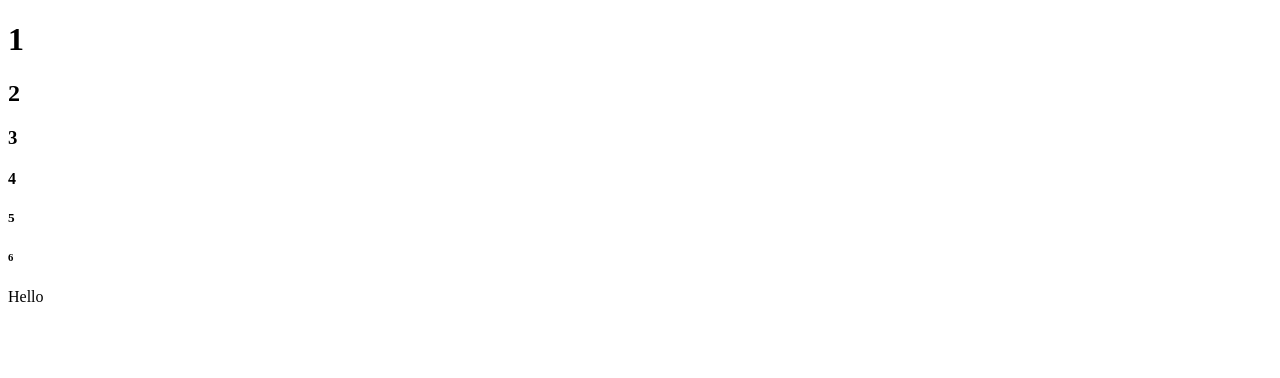
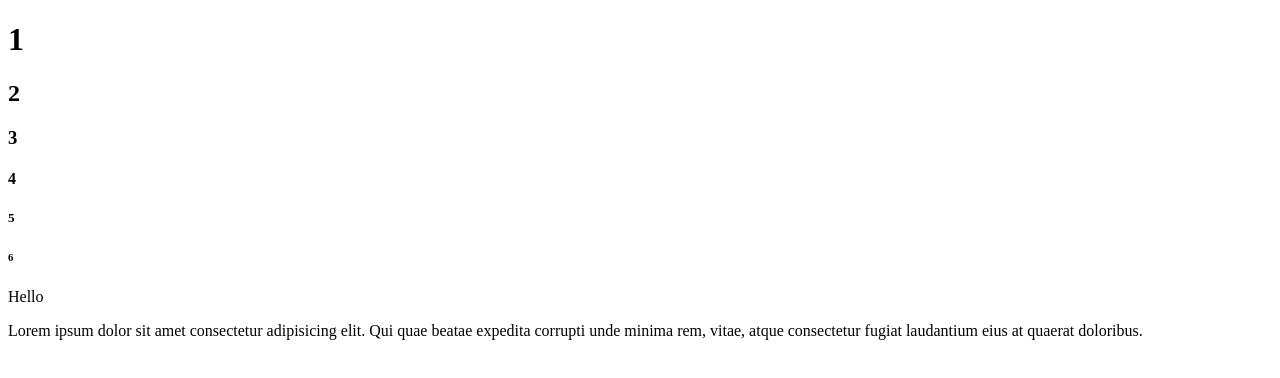
Before and after one commit to kabhay001/class_2, a plain HTML site: page index.html in a window 1280 px wide. Drawn offline with Linux system fonts and the light colour scheme.

Commit message:
new branch

```diff
--- a/index.html
+++ b/index.html
@@ -1,7 +1,7 @@
 <!DOCTYPE html>
 <html lang="en">
 <head>
-    <meta charset="UTF-8">
+    <megit ta charset="UTF-8">
     <meta name="viewport" content="width=device-width, initial-scale=1.0">
     <title>Document</title>
 </head>
@@ -13,5 +13,6 @@
     <h5>5</h5>
     <h6>6</h6>
     <div>Hello</div>
+    <p>Lorem ipsum dolor sit amet consectetur adipisicing elit. Qui quae beatae expedita corrupti unde minima rem, vitae, atque consectetur fugiat laudantium eius at quaerat doloribus.</p>
 </body>
 </html>
```
